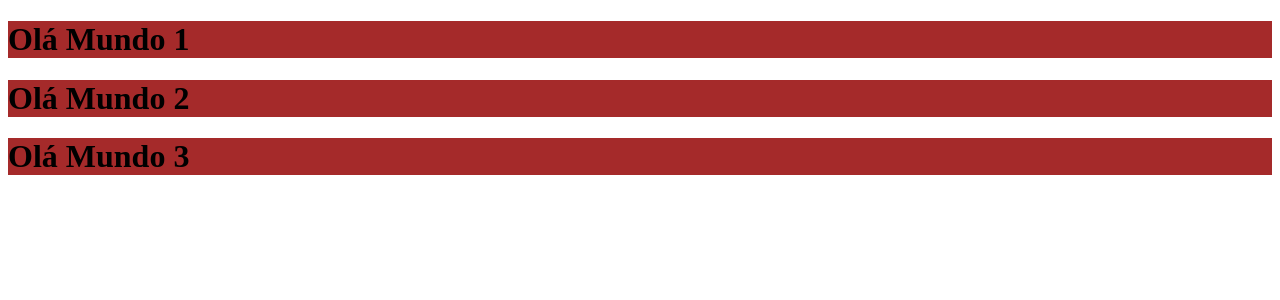
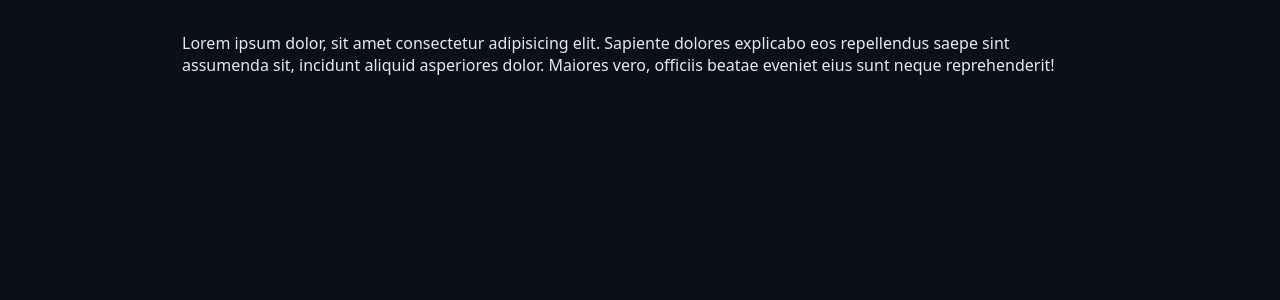
Before and after one commit to Heber-Stavrakas-Gaipo/chronos-pomodoro-app, a React (Vite) app: page / in a window 1280 px wide. Shown: the top 300 px of the page. Built offline with nearby package versions, Linux system fonts and the light colour scheme.

Commit message:
:construction: container based structure

```diff
--- a/package.json
+++ b/package.json
@@ -10,6 +10,7 @@
     "preview": "vite preview"
   },
   "dependencies": {
+    "lucide-react": "^0.485.0",
     "react": "^19.0.0",
     "react-dom": "^19.0.0"
   },
--- a/src/App.tsx
+++ b/src/App.tsx
@@ -1,15 +1,20 @@
-import { Heading } from './components/Heading';
-
 import './theme.css';
 import './global.css';
+import { Container } from './components/Container';
+import { Content } from './components/Content';
 
 function App() {
   return (
-    <>
-      <Heading>Olá Mundo 1</Heading>
-      <Heading>Olá Mundo 2</Heading>
-      <Heading>Olá Mundo 3</Heading>
-    </>
+    <Container>
+      <Content>
+        <section>
+          Lorem ipsum dolor, sit amet consectetur adipisicing elit. Sapiente
+          dolores explicabo eos repellendus saepe sint assumenda sit, incidunt
+          aliquid asperiores dolor. Maiores vero, officiis beatae eveniet eius
+          sunt neque reprehenderit!
+        </section>
+      </Content>
+    </Container>
   );
 }
 
--- /dev/null
+++ b/src/components/Container.module.css
@@ -0,0 +1,4 @@
+.container {
+  max-width: 98rem;
+  margin: 0 auto;
+}
--- /dev/null
+++ b/src/components/Container.tsx
@@ -0,0 +1,10 @@
+import styles from './Container.module.css';
+
+type ContainerProps = {
+  children: React.ReactNode;
+};
+
+export function Container(props: ContainerProps) {
+  const { children } = props;
+  return <div className={styles.container}>{children}</div>;
+}
--- /dev/null
+++ b/src/components/Content.module.css
@@ -0,0 +1,3 @@
+.content {
+  padding: 3.2rem
+}
--- /dev/null
+++ b/src/components/Content.tsx
@@ -0,0 +1,10 @@
+import styles from './Content.module.css';
+
+type ContentProps = {
+  children: React.ReactNode;
+};
+
+export function Content(props: ContentProps) {
+  const { children } = props;
+  return <div className={styles.content}>{children}</div>;
+}
--- a/src/components/Heading.module.css
+++ b/src/components/Heading.module.css
@@ -1,3 +1,10 @@
 .heading {
-  background: brown;
+  display: flex;
+  flex-direction: column;
+  align-items: center;
+  justify-content: center;
+  gap: .8rem;
+  color: var(--primary);
+  font-size: 2rem;
+  padding: 2.4rem 0;
 }
--- a/src/components/Heading.tsx
+++ b/src/components/Heading.tsx
@@ -1,5 +1,10 @@
 import styles from './Heading.module.css';
 
-export function Heading(props) {
-  return <h1 className={styles.heading}>{props.children}</h1>;
+type HeadingProps = {
+  children: React.ReactNode;
+};
+
+export function Heading(props: HeadingProps) {
+  const { children } = props;
+  return <h1 className={styles.heading}>{children}</h1>;
 }
--- a/src/global.css
+++ b/src/global.css
@@ -0,0 +1,18 @@
+* {
+  margin: 0;
+  padding: 0;
+  box-sizing: border-box;
+}
+
+html {
+  font-size: 62.5%;
+}
+
+body {
+  font-family: system-ui, -apple-system, BlinkMacSystemFont, 'Segoe UI', Roboto,
+    Oxygen, Ubuntu, Cantarell, 'Open Sans', 'Helvetica Neue', sans-serif;
+  font-size: 1.6rem;
+  /* 16px */
+  background: var(--gray-900);
+  color: var(--text-default);
+}
--- a/src/theme.css
+++ b/src/theme.css
@@ -0,0 +1,37 @@
+:root {
+  --gray-100: #e6e9f0;
+  --gray-200: #cdd3e1;
+  --gray-300: #aab3cc;
+  --gray-400: #555f7d;
+  --gray-500: #454f6a;
+  --gray-600: #363d56;
+  --gray-700: #272f43;
+  --gray-800: #181f2e;
+  --gray-900: #0a0f1a;
+
+  --primary-light: #4de7b7;
+  --primary: #0da170;
+  --primary-dark: #065f46;
+
+  --link-color: #10b981;
+  --link-hover: #0b8a60;
+
+  --success: #22c55e;
+  --warning: #eab308;
+  --error: #991b1b;
+  --info: #0ea5e9;
+
+  --text-over-primary: #0a0f1a;
+  --text-over-primary-dark: #e6e9f0;
+  --text-over-primary-light: #0a0f1a;
+  --text-over-success: #0a0f1a;
+  --text-over-warning: #0a0f1a;
+  --text-over-error: #e6e9f0;
+  --text-over-info: #0a0f1a;
+
+  --text-default: #e6e9f0;
+  --text-muted: #aab3cc;
+
+  --disabled: #555f7d;
+  --text-disabled: #aab3cc;
+}
```
Also changed, not shown: 1 other file (tests, documents, lock files or other folders).
